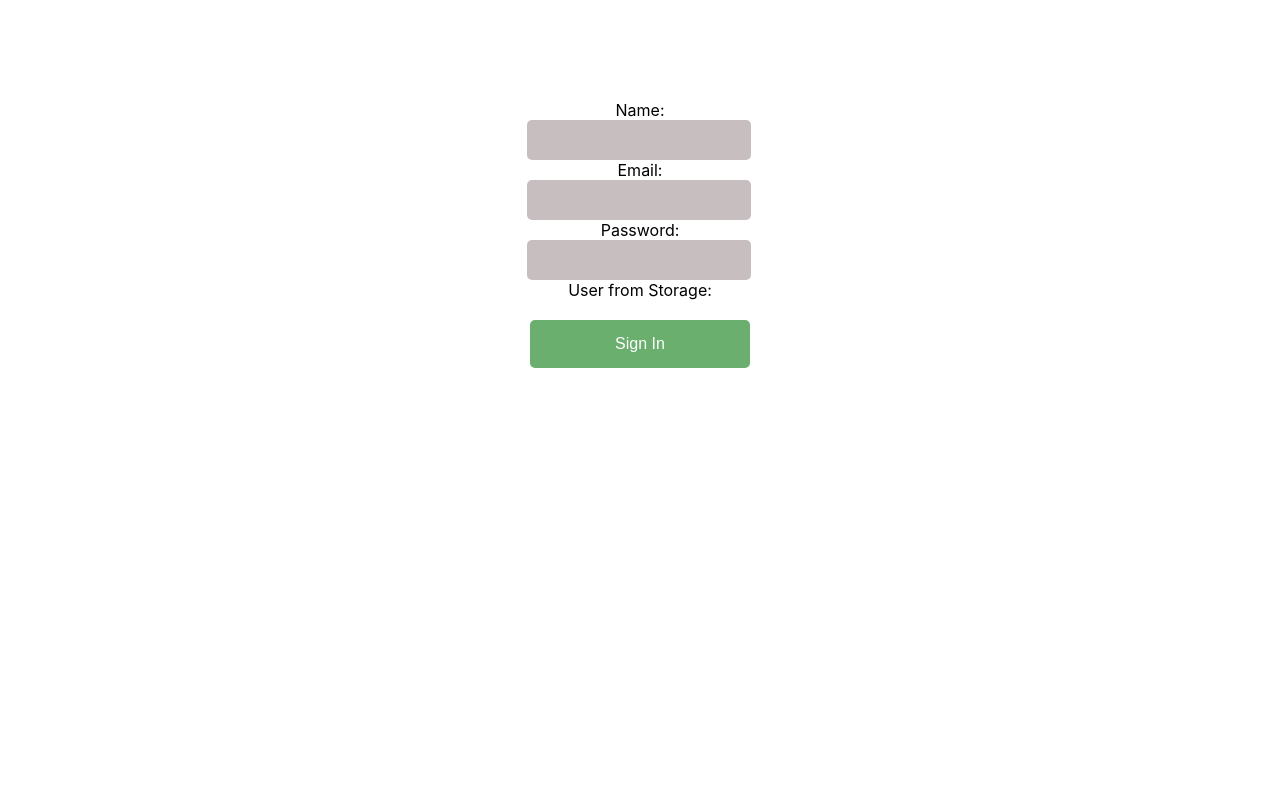
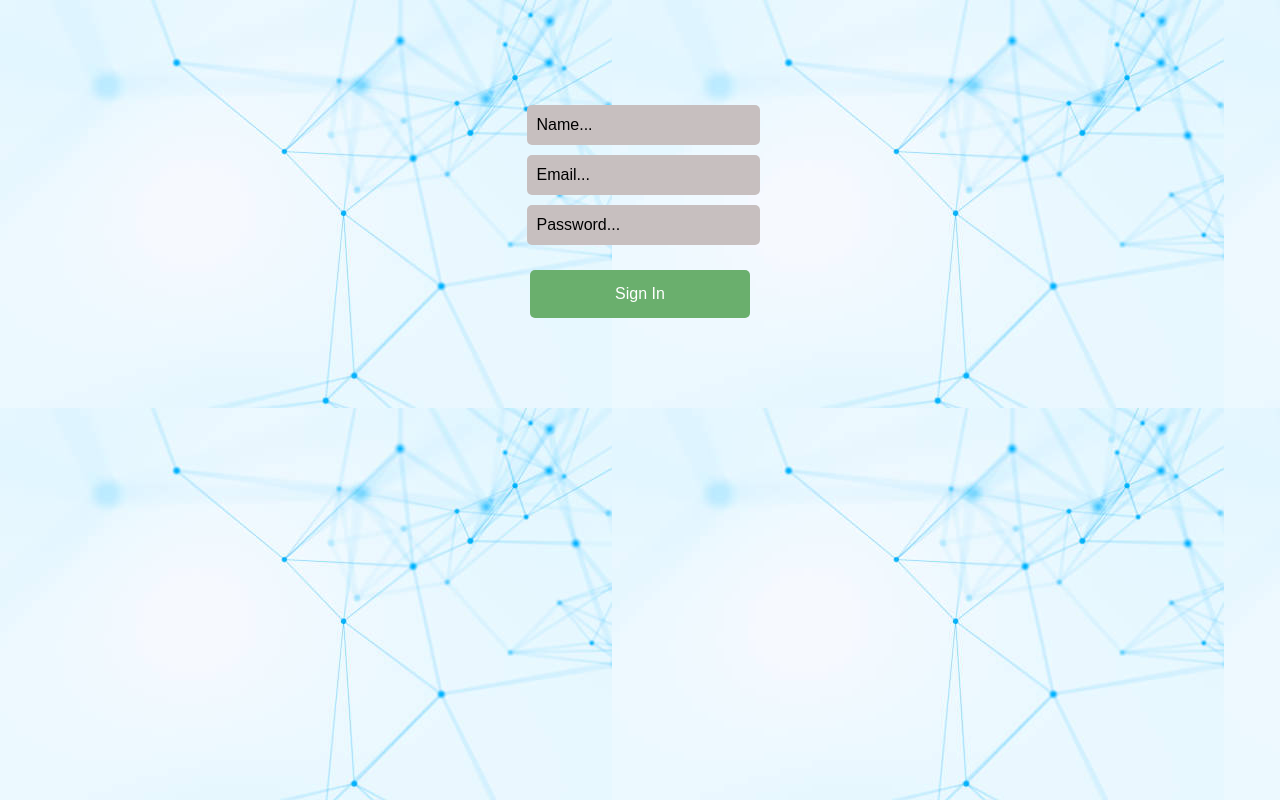
Before and after one commit to dlopezja/react-redux-tutorial, a React (Create React App) app: page / in a window 1280 px wide. Built offline with nearby package versions, Linux system fonts and the light colour scheme.

Commit message:
feat: Adding Graph Chart

```diff
--- a/package.json
+++ b/package.json
@@ -7,8 +7,11 @@
     "@testing-library/jest-dom": "^5.16.4",
     "@testing-library/react": "^13.3.0",
     "@testing-library/user-event": "^13.5.0",
+    "animate.css": "^4.1.1",
     "axios": "^0.27.2",
+    "chart.js": "^3.8.0",
     "react": "^18.2.0",
+    "react-chartjs-2": "^4.2.0",
     "react-dom": "^18.2.0",
     "react-redux": "^8.0.2",
     "react-router-dom": "^6.3.0",
--- a/public/index.html
+++ b/public/index.html
@@ -9,34 +9,17 @@
       name="description"
       content="Web site created using create-react-app"
     />
-    <!--
-      manifest.json provides metadata used when your web app is installed on a
-      user's mobile device or desktop. See https://developers.google.com/web/fundamentals/web-app-manifest/
-    -->
+
     <link rel="manifest" href="%PUBLIC_URL%/manifest.json" />
-    <!--
-      Notice the use of %PUBLIC_URL% in the tags above.
-      It will be replaced with the URL of the `public` folder during the build.
-      Only files inside the `public` folder can be referenced from the HTML.
-
-      Unlike "/favicon.ico" or "favicon.ico", "%PUBLIC_URL%/favicon.ico" will
-      work correctly both with client-side routing and a non-root public URL.
-      Learn how to configure a non-root public URL by running `npm run build`.
-    -->
+    <link
+    rel="stylesheet"
+    href="https://cdnjs.cloudflare.com/ajax/libs/animate.css/4.1.1/animate.min.css"
+    />
     <title>React App</title>
   </head>
   <body>
     <noscript>You need to enable JavaScript to run this app.</noscript>
     <div id="root"></div>
-    <!--
-      This HTML file is a template.
-      If you open it directly in the browser, you will see an empty page.
 
-      You can add webfonts, meta tags, or analytics to this file.
-      The build step will place the bundled scripts into the <body> tag.
-
-      To begin the development, run `npm start` or `yarn start`.
-      To create a production bundle, use `npm run build` or `yarn build`.
-    -->
   </body>
 </html>
--- a/src/components/atoms/Input/index.js
+++ b/src/components/atoms/Input/index.js
@@ -1,8 +1,8 @@
 import styles from './style.module.css';
 
-function Input({ onChange }) {
+function Input({ onChange,type,placeholder}) {
   return (
-    <input className={styles.myInput} onChange={onChange}  />
+    <input type={type} className={styles.myInput} onChange={onChange} placeholder={placeholder} />
   )
 }
 
--- a/src/components/atoms/Input/style.module.css
+++ b/src/components/atoms/Input/style.module.css
@@ -8,4 +8,9 @@
     font-size: 16px;
     color: rgb(0, 0, 0);
     outline: none;
+    margin:5px;
 }
+
+::placeholder{
+    color: rgb(0, 0, 0);
+}
--- /dev/null
+++ b/src/components/pages/Barchart.js/index.js
@@ -0,0 +1,58 @@
+import React from 'react';
+import { Bar} from 'react-chartjs-2';
+import {
+    Chart as ChartJS,
+    CategoryScale,
+    LinearScale,
+    BarElement,
+    Title,
+    Tooltip,
+    Legend,
+  } from 'chart.js';
+  ChartJS.register(
+    CategoryScale,
+    LinearScale,
+    BarElement,
+    Title,
+    Tooltip,
+    Legend
+  );
+
+
+const Barchart = () => {
+    return <div>
+        <Bar
+            data={{
+                labels: ['Globes','Jeans','T-Shirts'],
+                datasets:[{
+                    label:'Quantity',
+                    data:[3,19,12],
+                    backgroundColor:[
+                        'rgba(255, 99, 132, 0.7)',
+                        'rgba(54, 162, 235, 0.7)',
+                        'rgba(255, 206, 86, 0.7)'
+                    ]
+                }]
+            }}
+            height={300}
+            width={300}
+            options={{
+                maintainAspectRatio:false,
+                title:{
+                    display:true,
+                    text:'Products',
+
+                },
+                legend:{
+                    display:true,
+                    position:'right',
+                    labels:{
+                        fontColor:'#000'
+                    }
+                }
+            }}
+        />
+    </div>
+}
+
+export default Barchart;
--- a/src/components/pages/Login/index.js
+++ b/src/components/pages/Login/index.js
@@ -1,25 +1,26 @@
-import { Link } from "react-router-dom";
+
 import Button from "../../atoms/Button";
 import Input from "../../atoms/Input";
 import styles from './style.module.css';
 
 function LoginComponent({ onTextChange, onSignIn }) {
-  const userInLocalStorage= JSON.parse(window.localStorage.getItem('user'));
+
   return (
+
     <div className={styles.container}>
       <div className={styles.flex}>
-        Name: <Input  onChange={onTextChange('name')}  />
-        Email: <Input onChange={onTextChange('email')} />
-        Password: <Input onChange={onTextChange('password')} />
-        User from Storage: {userInLocalStorage?.name}
+        <Input  placeholder={"Name..."} onChange={onTextChange('name')} required />
+         <Input type={"email"} placeholder={"Email..."} onChange={onTextChange('email')} required/>
+         <Input type={"password"} placeholder={"Password..."} onChange={onTextChange('password')} required />
+
       </div>
 
       <div>
         <Button className={styles.myButton} onClick={onSignIn} label={'Sign In'}/>
         <br />
-        {/* <Link to='/products'>Products List</Link> */}
       </div>
     </div>
+
   )
 }
 
--- a/src/components/pages/Login/style.module.css
+++ b/src/components/pages/Login/style.module.css
@@ -1,6 +1,11 @@
+
+body{
+  background:url(../../images/Bckgrnd.jpg);
+}
 .container
 {
 margin-top: 100px;
+
 }
 
 .flex {
--- a/src/components/pages/Products/index.js
+++ b/src/components/pages/Products/index.js
@@ -1,16 +1,17 @@
-//import { Link } from "react-router-dom";
+import Barchart from '../Barchart.js';
+import styles from './style.modules.css';
 
 function ProductsComponent({ products }) {
 
   return (
-    <div>
+    <div className={styles.container}>
       <h3>Product List</h3>
       {products?.map(element => {
         return <div key={element.id}>-{element.name} </div>
       })}
 
       <br />
-
+      <Barchart />
       {/* <Link to='/products' >Sign In</Link> */}
     </div>
   );
--- /dev/null
+++ b/src/components/pages/Products/style.modules.css
@@ -0,0 +1,5 @@
+.container{
+    display:flex;
+    flex-direction: row;
+    justify-content: space-around;
+}
--- a/src/containers/Login/index.js
+++ b/src/containers/Login/index.js
@@ -21,7 +21,7 @@ function LoginContainer({ user, signIn }) {
     }
 
   }
-  // const user= JSON.parse(window.localStorage.getItem('user'));
+
   return (
     <>
     <div>
```
Also changed, not shown: src/components/images/Bckgrnd.jpg (added), 1 other file (tests, documents, lock files or other folders).
